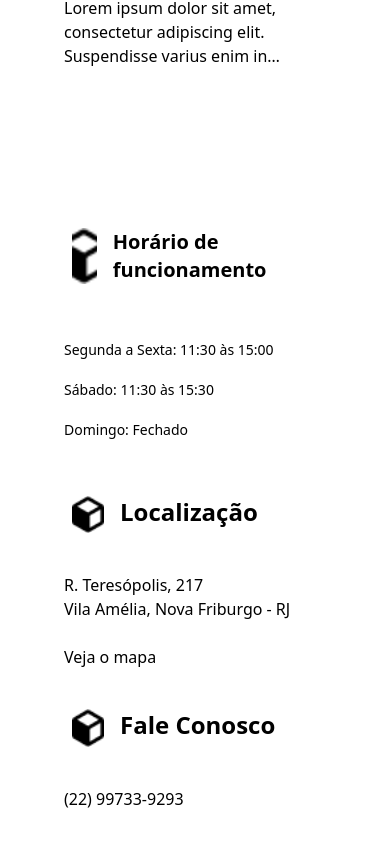
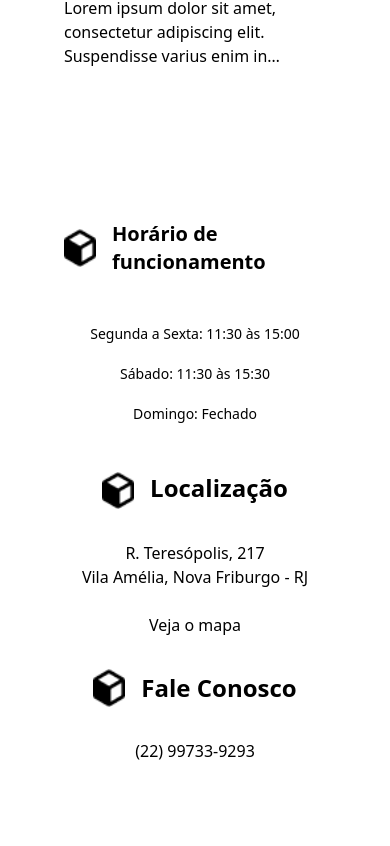
Before and after one commit to MarceloBxD/restaurant-template, a React (Vite) app: page / in a window 390 px wide. Shown: the part 1148-1994 px from the top of the page. Built offline with nearby package versions, Linux system fonts and the light colour scheme.

Commit message:
putting in the center when is mobile

```diff
--- a/src/sections/Infos/index.jsx
+++ b/src/sections/Infos/index.jsx
@@ -7,11 +7,11 @@ const Infos = () => {
   return (
     <div className="container flex flex-col my-6 px-16 m-auto md:flex md:flex-row py-16 justify-between">
       <div data-aos="zoom-in-down" className="flex flex-col gap-4">
-        <div className="flex gap-4 p-2 mt-8 mb-4 md:mt-0 md:mb-0">
-          <img className="object-cover w-8" src={cube} />
+        <div className="flex gap-4  justify-center items-center mt-8 mb-4 md:mt-0 md:mb-0">
+          <img className="object-cover bg-cover shrink-0 w-8" src={cube} />
           <h1 className="text-xl font-bold">Horário de funcionamento</h1>
         </div>
-        <div className="mt-4 mb-4 md:mt-0 md:mb-0">
+        <div className="mt-4 text-center md:text-left mb-4 md:mt-0 md:mb-0">
           <p className="text-sm font-normal">
             Segunda a Sexta: 11:30 às 15:00
             <br />
@@ -25,11 +25,11 @@ const Infos = () => {
       </div>
       <div>
         <div data-aos="zoom-in-down" className="flex gap-4 flex-col ">
-          <div className="flex gap-4 p-2 mt-8 mb-4 md:mt-0 md:mb-0">
+          <div className="flex justify-center gap-4 mt-8 mb-4 md:mt-0 md:mb-0">
             <img src={cube} className="object-cover w-8" />
-            <h1 className="text-2xl font-bold">Localização</h1>
+            <h1 className="text-2xl  font-bold">Localização</h1>
           </div>
-          <div className="flex flex-col">
+          <div className="flex  text-center md:text-left flex-col">
             <p>R. Teresópolis, 217</p>
             <p>Vila Amélia, Nova Friburgo - RJ</p>
             <br />
@@ -37,8 +37,11 @@ const Infos = () => {
           </div>
         </div>
       </div>
-      <div data-aos="zoom-in-down" className="flex flex-col gap-4">
-        <div className="flex p-2 gap-4 mt-8 mb-4 md:mt-0 md:mb-0">
+      <div
+        data-aos="zoom-in-down"
+        className="flex text-center md:text-left flex-col gap-4"
+      >
+        <div className="flex items-center justify-center gap-4 mt-8 mb-4 md:mt-0 md:mb-0 ">
           <img className="object-cover w-8" src={cube} />
           <h1 className="text-2xl font-bold">Fale Conosco</h1>
         </div>
```
